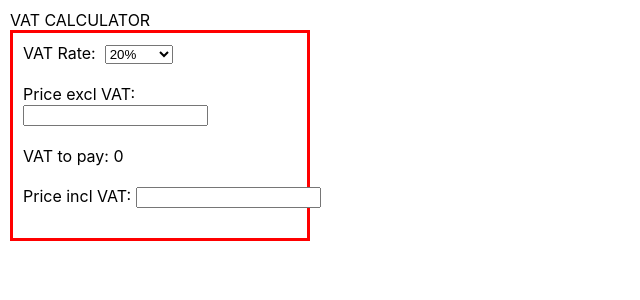
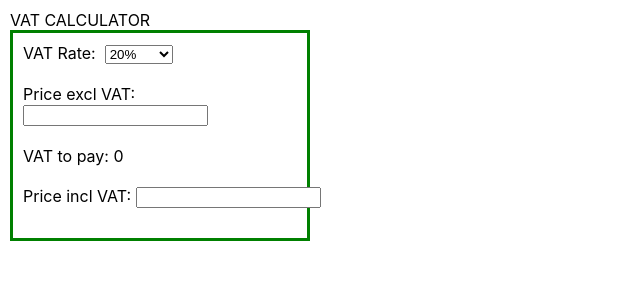
Before and after one commit to vpkhandavalli/lbg-pipeline-complete-2, a React (Create React App) app: page / in a window 1280 px wide. Shown: the top 300 px of the page, without its empty margins (0-640 px from the left). Built offline with nearby package versions, Linux system fonts and the light colour scheme.

Commit message:
Update App.css green border

```diff
--- a/src/App.css
+++ b/src/App.css
@@ -4,7 +4,7 @@
 }
 
 .colour-border{
-  border: 3px solid red;
+  border: 3px solid green;
   padding: 10px;
 }
 
```
